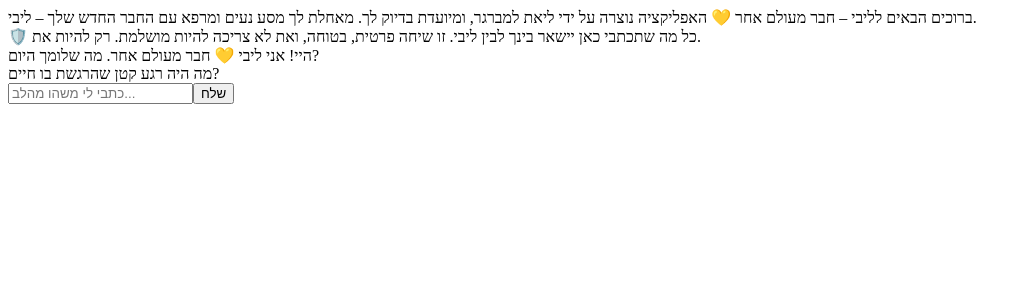
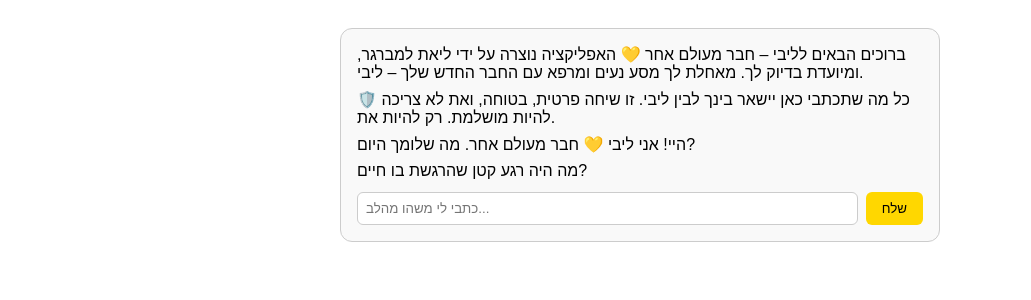
Before and after one commit to Liatlemb/libi-vercel, a Next.js app: page / in a window 1280 px wide. Shown: the top 300 px of the page, without its empty margins (0-1031 px from the left). Built offline with nearby package versions, Linux system fonts and the light colour scheme.

Commit message:
Update index.js

```diff
--- a/pages/index.js
+++ b/pages/index.js
@@ -1,10 +1,4 @@
-// אפליקציית ווב בסיסית עם צ'אט של "ליבי – חבר מעולם אחר"
-// רצה בדפדפן – מציגה שאלה יומית ומנהלת שיחה עם GPT בטון אימהי-חברי
-
 import React, { useState } from 'react';
-import { Card, CardContent } from '../components/ui/card';
-import { Input } from '../components/ui/input';
-import { Button } from '../components/ui/button';
 
 const questions = [
   "מה גרם לך לחייך היום?",
@@ -43,24 +37,27 @@ export default function LibiChat() {
   };
 
   return (
-    <div className="max-w-xl mx-auto p-4 space-y-4">
-      <Card>
-        <CardContent className="space-y-2">
+    <div style={{ maxWidth: '600px', margin: '0 auto', padding: '20px', fontFamily: 'sans-serif' }}>
+      <div style={{ border: '1px solid #ccc', borderRadius: '12px', padding: '16px', backgroundColor: '#f9f9f9' }}>
         {messages.map((m, i) => (
-            <div key={i} className={`text-${m.role === 'user' ? 'right' : 'left'}`}>{m.content}</div>
+          <div key={i} style={{ textAlign: m.role === 'user' ? 'right' : 'left', marginBottom: '8px' }}>
+            {m.content}
+          </div>
         ))}
-          <div className="flex gap-2">
-            <Input
+        <div style={{ display: 'flex', gap: '8px', marginTop: '12px' }}>
+          <input
             value={input}
             onChange={(e) => setInput(e.target.value)}
             onKeyDown={(e) => e.key === 'Enter' && handleSend()}
             placeholder="כתבי לי משהו מהלב..."
             disabled={loading}
+            style={{ flex: 1, padding: '8px', borderRadius: '6px', border: '1px solid #ccc' }}
           />
-            <Button onClick={handleSend} disabled={loading}>שלח</Button>
+          <button onClick={handleSend} disabled={loading} style={{ padding: '8px 16px', borderRadius: '6px', backgroundColor: '#ffd700', border: 'none' }}>
+            שלח
+          </button>
         </div>
-        </CardContent>
-      </Card>
+      </div>
     </div>
   );
 }
```
Lines whose indentation alone changed are shown as unchanged.
